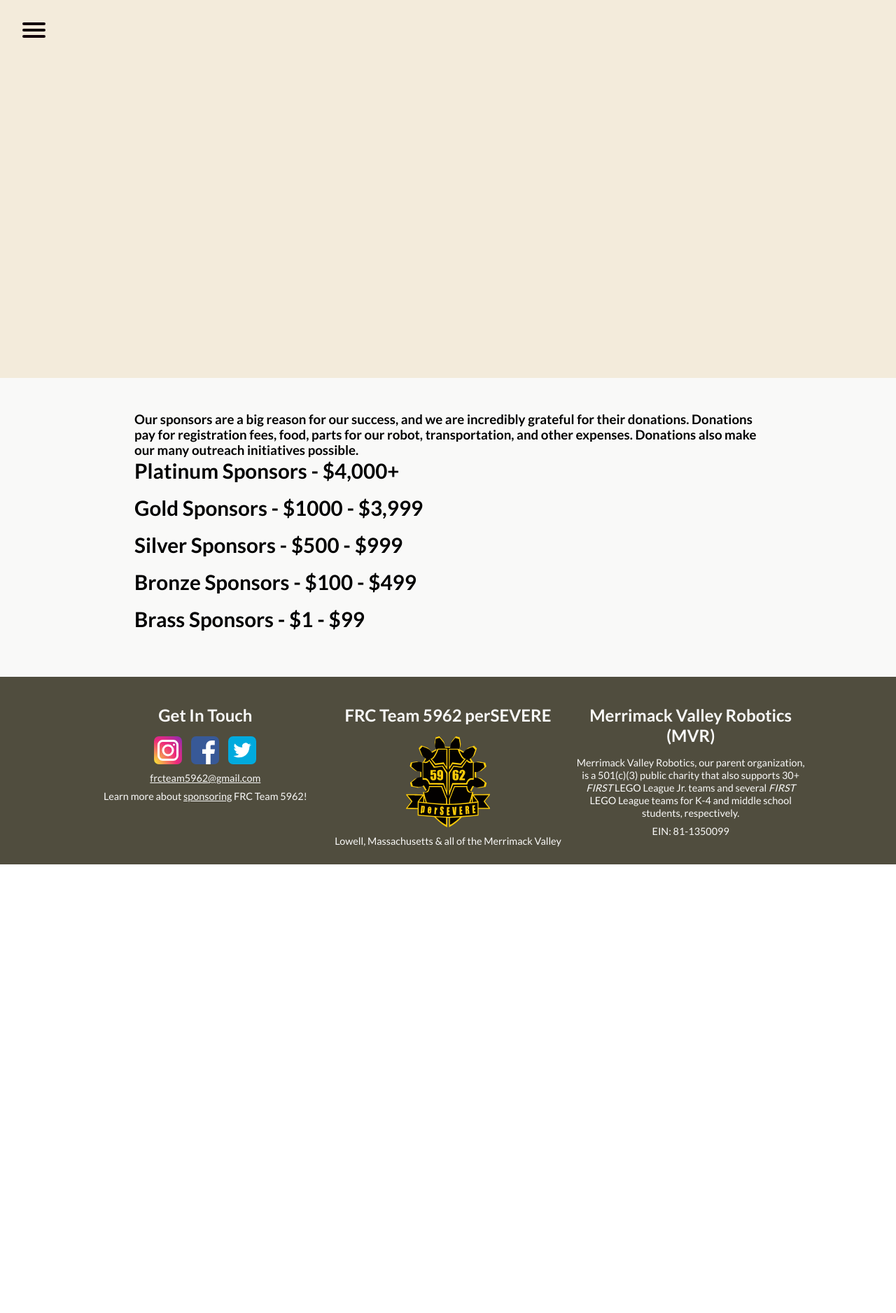
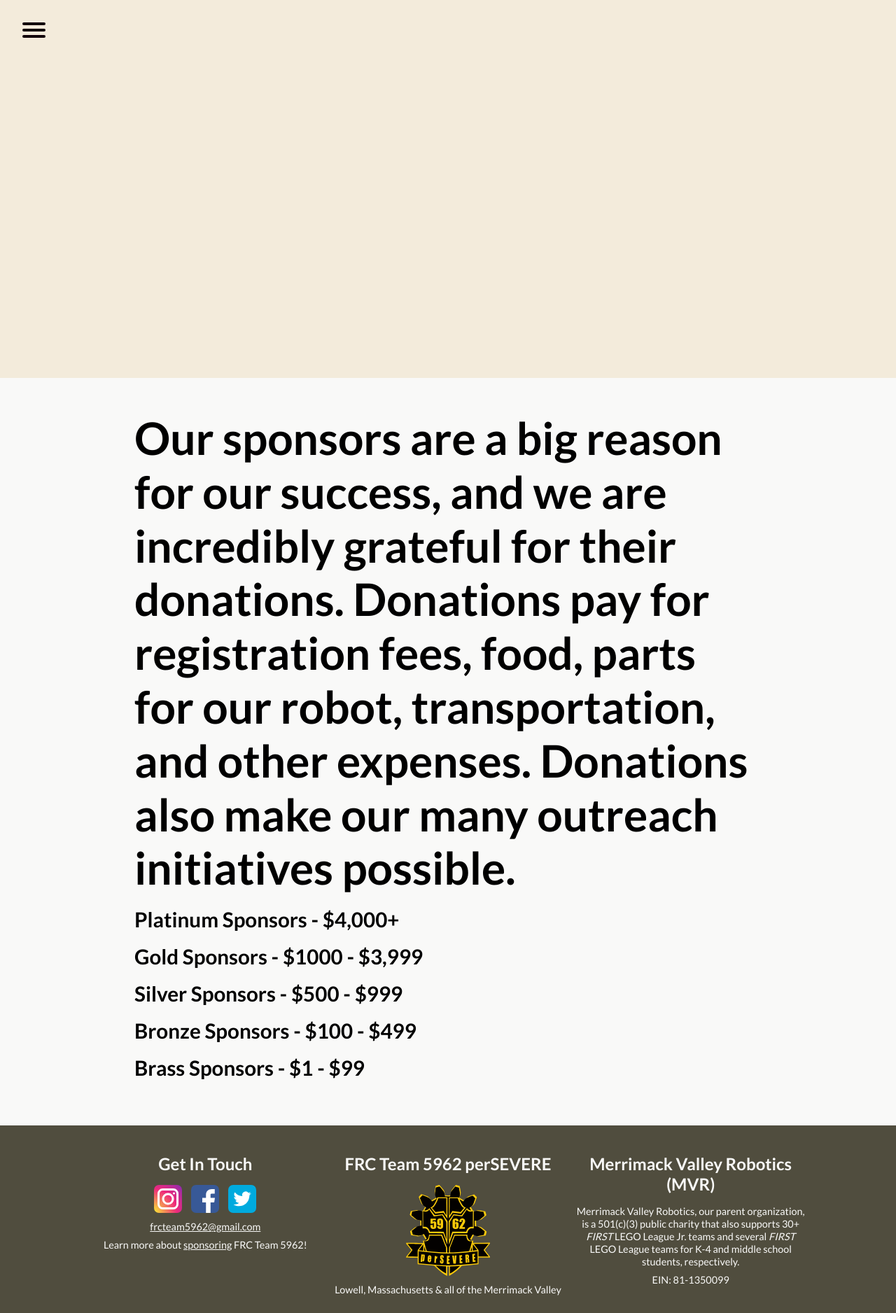
Before and after one commit to perSEVERE-5962/frc5962, a Jekyll site: the page built from sponsors.md, in a window 1280 px wide. Shown: the whole page at 70% size. Built offline with Jekyll 4.4.1, drawn with Linux system fonts in a browser that asks for light colours; before the commit the page ends 1235 px from its top, so only the background shows below that.

```diff
--- a/sponsors.md
+++ b/sponsors.md
@@ -2,7 +2,7 @@
 title: Sponsors
 ---
 
-### Our sponsors are a big reason for our success, and we are incredibly grateful for their donations. Donations pay for registration fees, food, parts for our robot, transportation, and other expenses. Donations also make our many outreach initiatives possible.
+# Our sponsors are a big reason for our success, and we are incredibly grateful for their donations. Donations pay for registration fees, food, parts for our robot, transportation, and other expenses. Donations also make our many outreach initiatives possible.
 
 ## Platinum Sponsors - $4,000+
 
```
